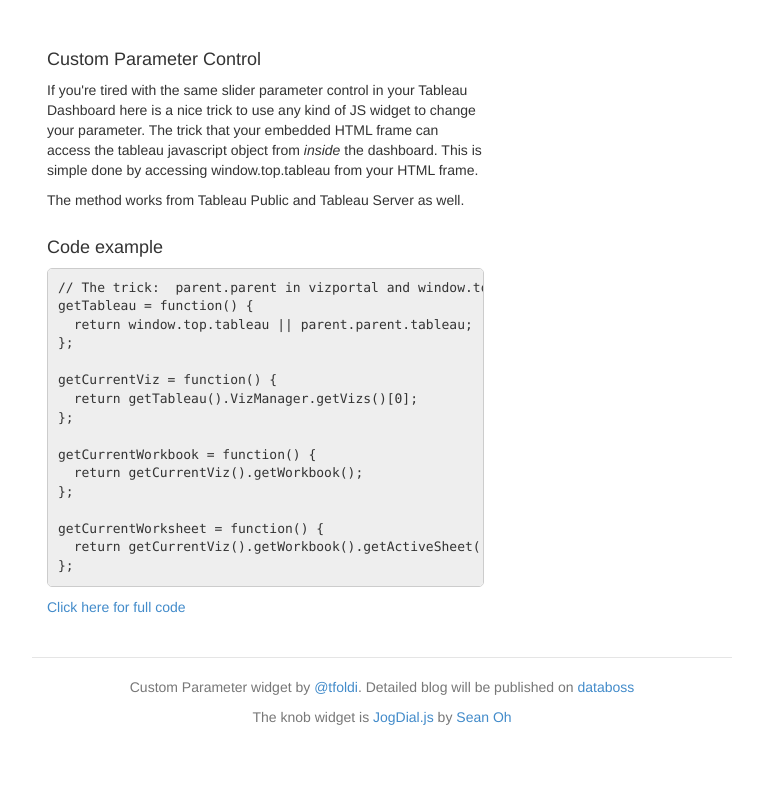
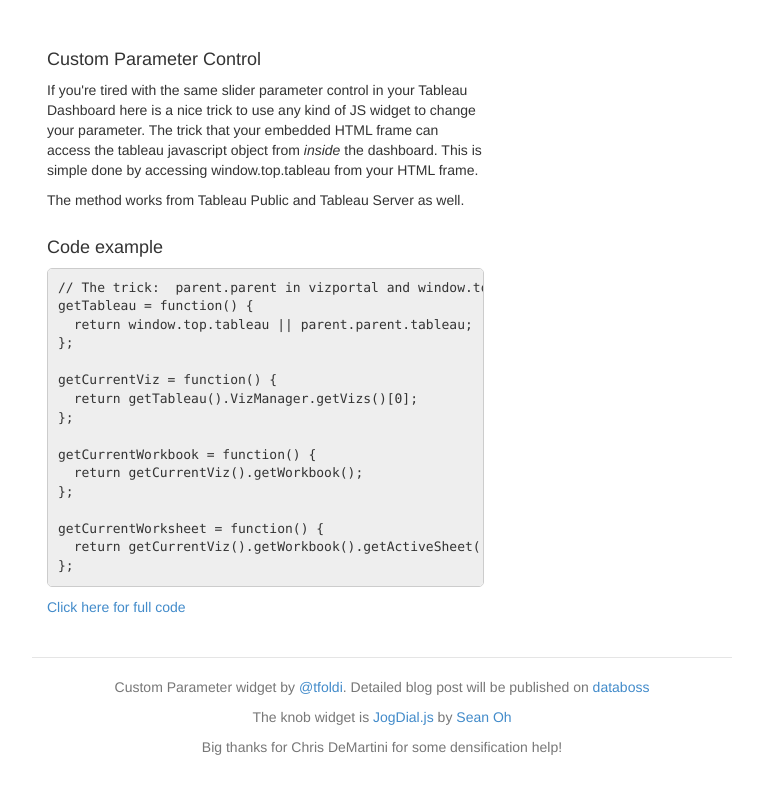
Before and after one commit to tfoldi/tableau-js-api-without-embed, a plain HTML site: page tableau-jog.html in a window 1280 px wide. Shown: the whole page, without its empty margins (258-1021 px from the left). Drawn offline with Linux system fonts and the light colour scheme; a script that the page names is missing.

Commit message:
add some context

```diff
--- a/tableau-jog.html
+++ b/tableau-jog.html
@@ -66,8 +66,9 @@
 
       <div class="footer">
 
-        <p>Custom Parameter widget by <a href="https://twitter.com/tfoldi">@tfoldi</a>. Detailed blog will be published on <a href="http://databoss.starschema.net">databoss</a></p>
+        <p>Custom Parameter widget by <a href="https://twitter.com/tfoldi">@tfoldi</a>. Detailed blog post will be published on <a href="http://databoss.starschema.net">databoss</a></p>
         <p>The knob widget is <a href="http://www.ohsean.net/plugins/jogdial/">JogDial.js</a> by <a href="http://www.ohsean.net" target="_blank">Sean Oh</a></p>
+        <p>Big thanks for Chris DeMartini for some densification help!</>
 
       </div>
 
```
